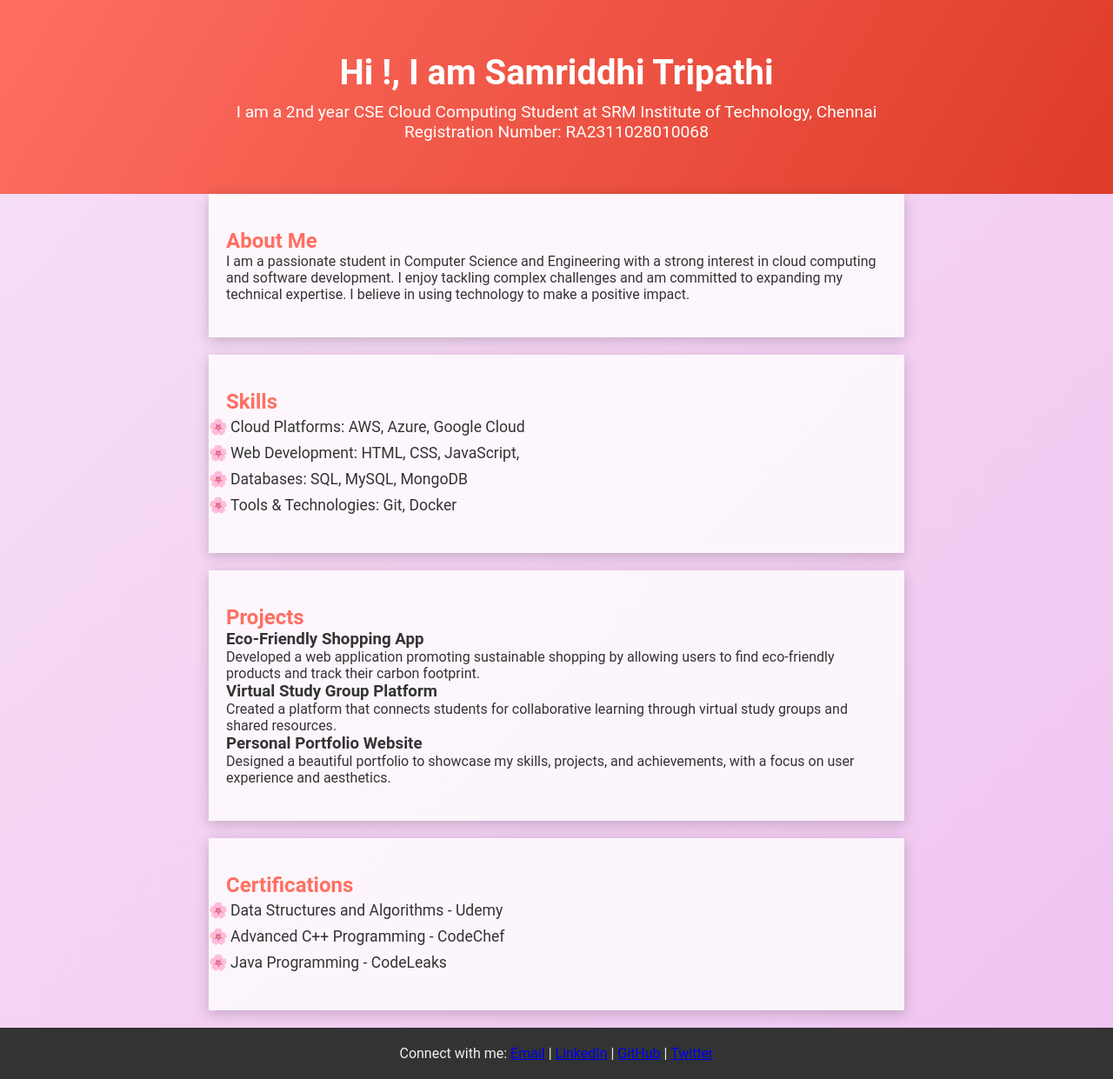
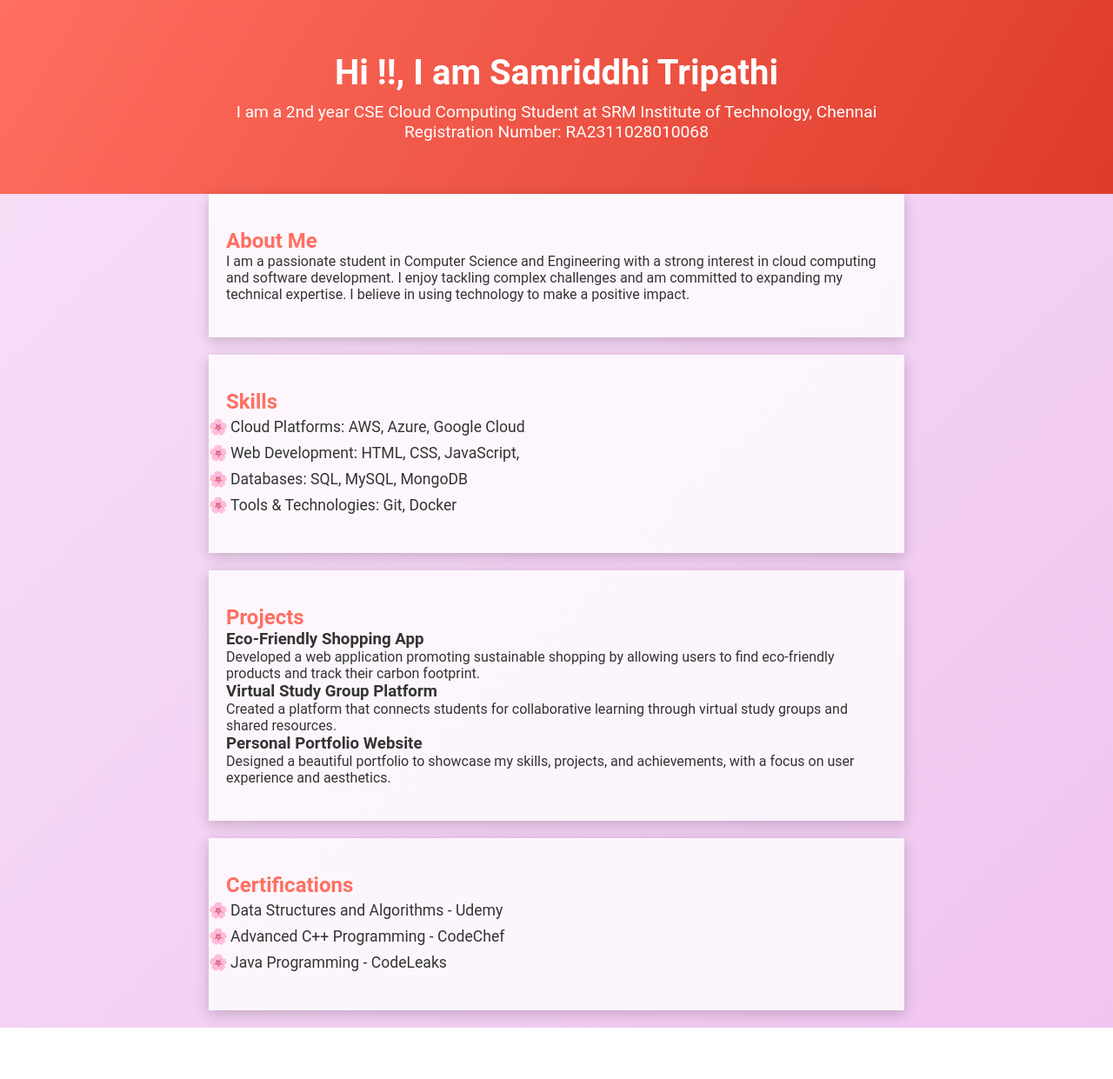
Before and after one commit to samt685/SamriddhisWebi, a plain HTML site: page index.html in a window 1280 px wide. Shown: the whole page at 87% size. After the commit the page ends 1182 px from the top, so only its background shows below. Drawn offline with Linux system fonts and the light colour scheme; a script that the page names is missing.

Commit message:
Update index.html

```diff
--- a/index.html
+++ b/index.html
@@ -3,14 +3,14 @@
 <head>
     <meta charset="UTF-8">
     <meta name="viewport" content="width=device-width, initial-scale=1.0">
-    <title>Samriddhi Tripathi ( RA2311028010068) - CSE Cloud Computing Student</title>
+    <title>Samriddhi Tripathi ( RA2311028010068 ) - CSE Cloud Computing Student</title>
     <link rel="stylesheet" href="style.css">
 </head>
 <body>
     <header>
         <div class="header-content">
             <div class="header-text">
-                <h1>Hi !, I am Samriddhi Tripathi</h1>
+                <h1>Hi !!, I am Samriddhi Tripathi</h1>
                 <p>I am a 2nd year CSE Cloud Computing Student at SRM Institute of Technology, Chennai</p>
                 <p>Registration Number: RA2311028010068</p>
             </div>
@@ -61,9 +61,6 @@
         </ul>
     </section>
 
-    <footer>
-        <p>Connect with me: <a href="mailto:sampriktabhattacharjee9@gmail.com">Email</a> | <a href="#">LinkedIn</a> | <a href="#">GitHub</a> | <a href="#">Twitter</a></p>
-    </footer>
 
     <script src="script.js"></script>
 </body>
```
